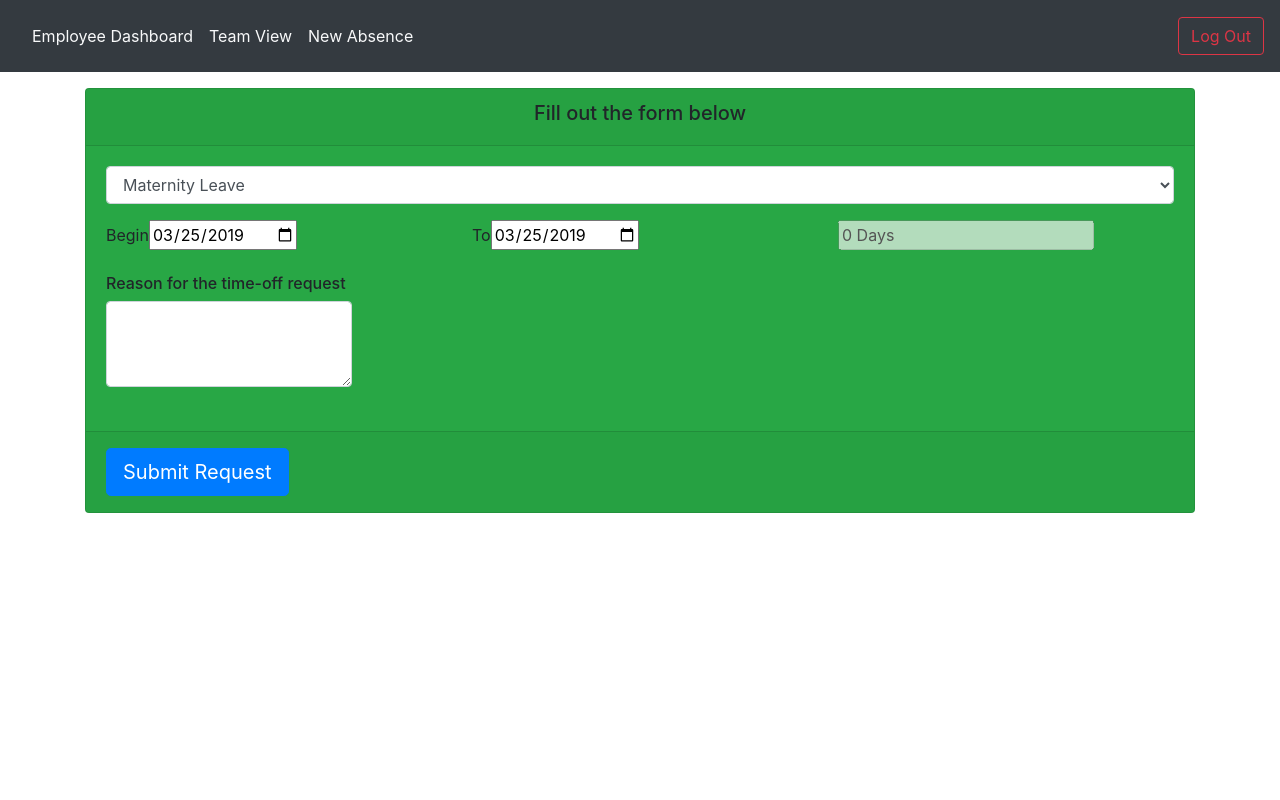
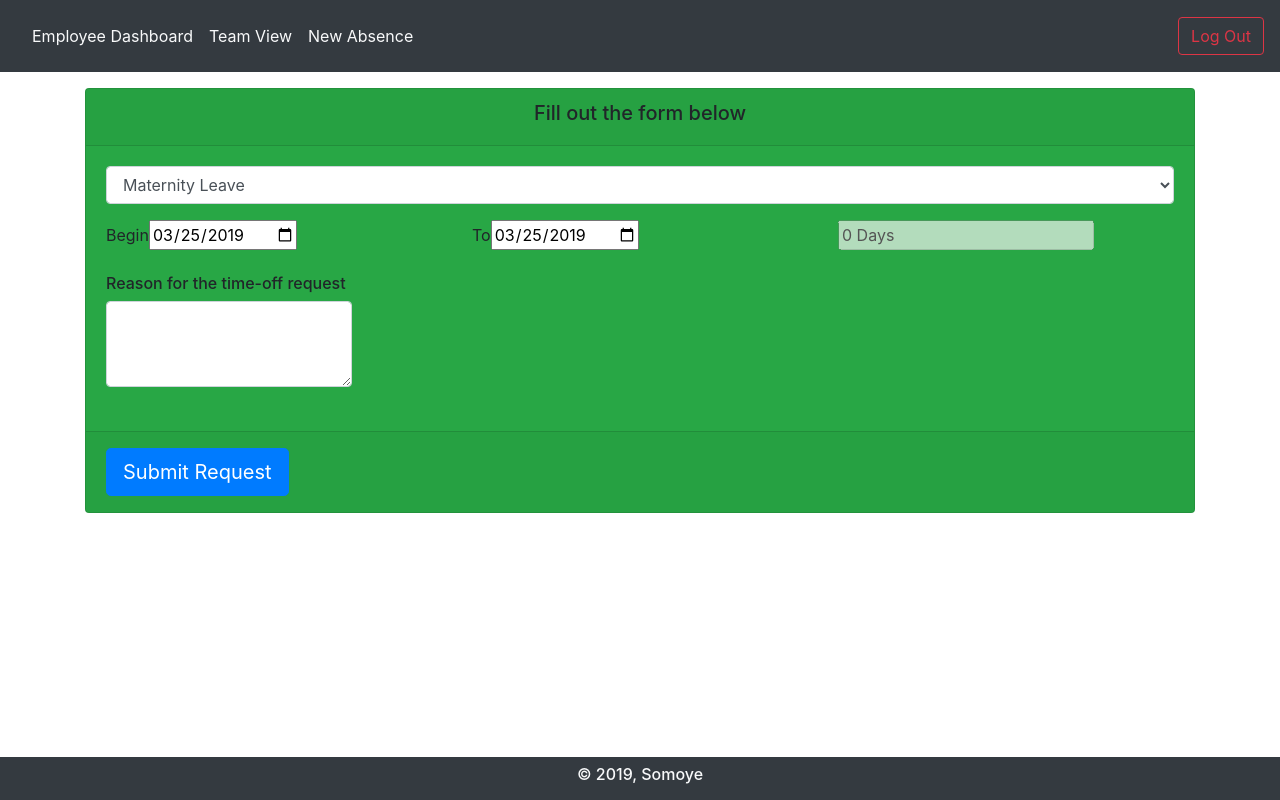
Before and after one commit to somoye123/time-off-applicaation, a React (Create React App) app: page /employee-dashboard/new-absence in a window 1280 px wide. Built offline with nearby package versions, Linux system fonts and the light colour scheme.

Commit message:
add footer to absence form page

```diff
--- a/src/components/dashboard/AbsenceForm.js
+++ b/src/components/dashboard/AbsenceForm.js
@@ -1,6 +1,7 @@
 import React, { Component } from 'react'
 import 'bootstrap/dist/css/bootstrap.css';
 import EmployeeHeader from "../Navbars/DashboardNavbar";
+import Footer from "../footer/footer";
 
 const FillForm = "Fill out the form below";
 
@@ -181,6 +182,7 @@ export default class AbsenceForm extends Component {
           </div>
         </div>
       </div>
+      <Footer/>
     </React.Fragment>
     )
   }
```
